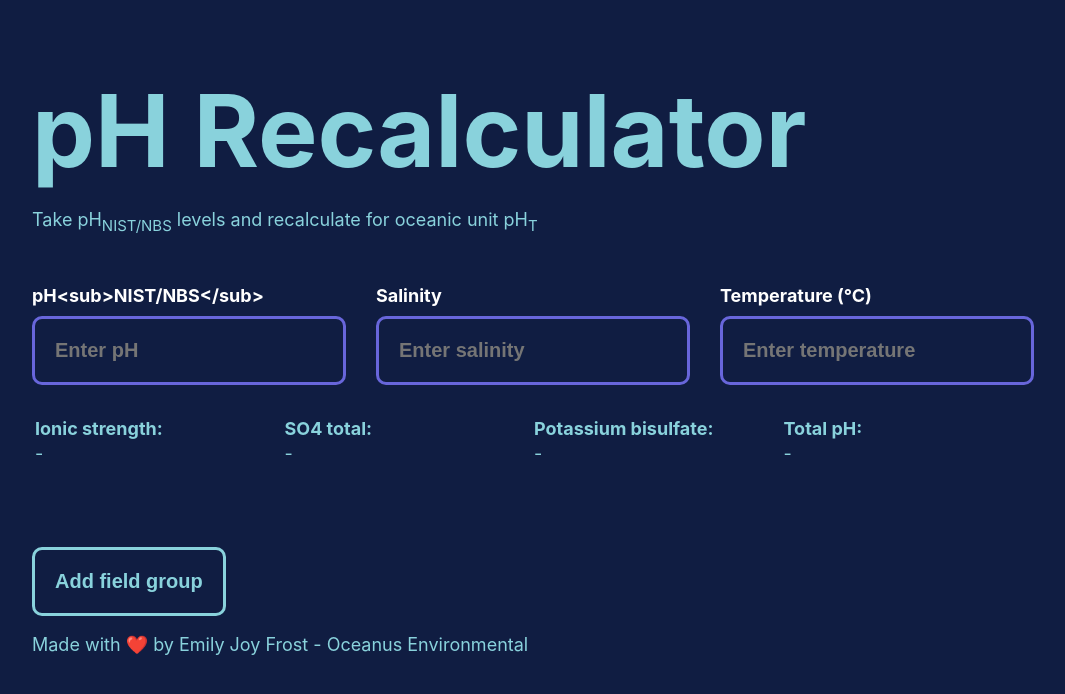
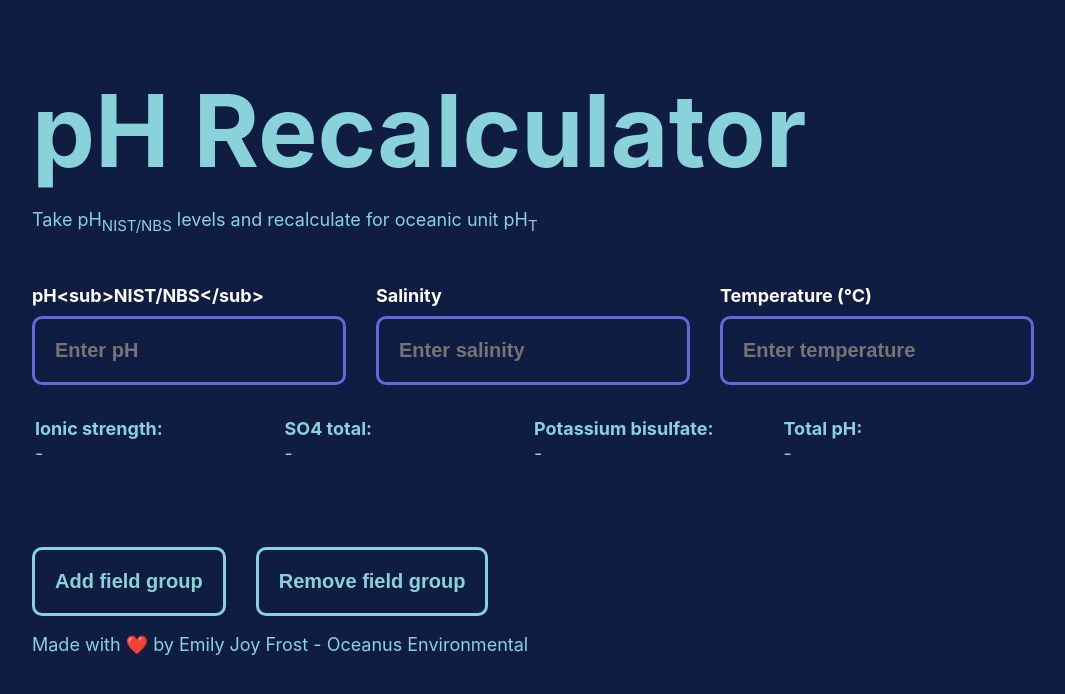
Before and after one commit to michael-harvey/ph-recalculator, a React (Create React App) app: page / in a window 1280 px wide. Shown: the top 694 px of the page, without its empty margins (108-1173 px from the left). Built offline with nearby package versions, Linux system fonts and the light colour scheme.

Commit message:
Add remove field button

```diff
--- a/src/App.js
+++ b/src/App.js
@@ -33,6 +33,10 @@ function App() {
         Add field group
       </button>
 
+      <button onClick={() => setFields([...fields, ...initialState])}>
+        Remove field group
+      </button>
+
       <footer>
         <p>
           Made with{" "}
```
